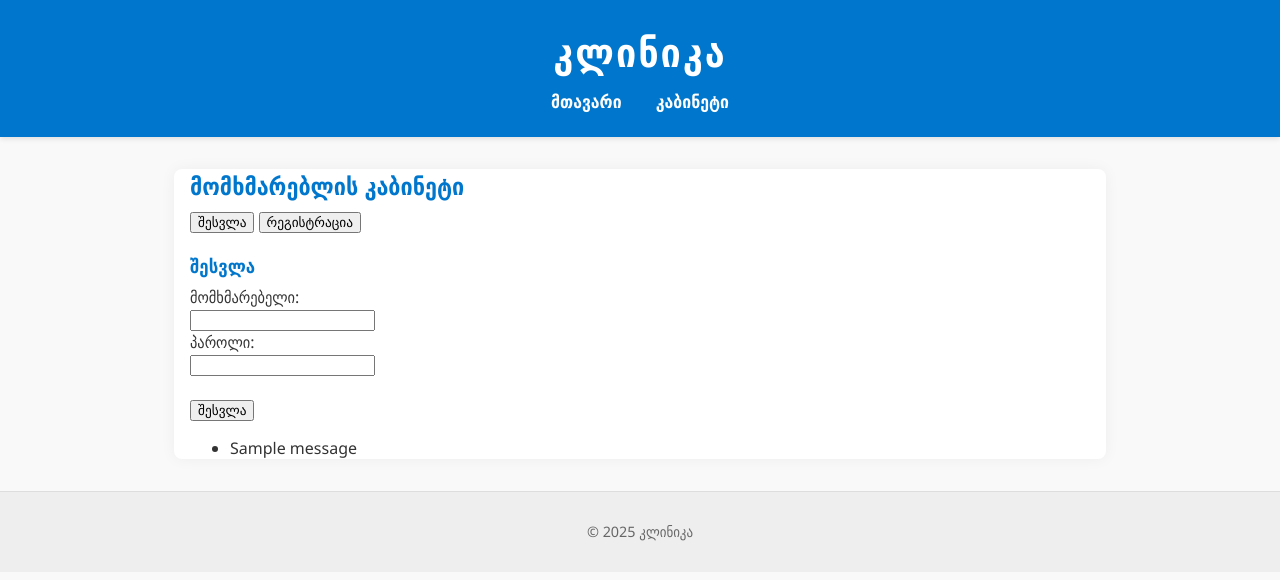
After one commit to anageguchadze/Clinic_Project_Flask, a Flask app: page /account in a window 1280 px wide. The commit adds this page. Shown: the top 580 px of the page. Run offline with Flask 3, Linux system fonts and the light colour scheme; one stand-in notice (Sample message) is shown.

Commit message:
Fixed blueprint route names and updated cabinet link in base template

```diff
--- a/app/__init__.py
+++ b/app/__init__.py
@@ -2,7 +2,7 @@ from flask import Flask
 
 def create_app():
     app = Flask(__name__)
-    app.config['SECRET_KEY'] = 'supersecretkey'  # დროებით, auth-ისთვის მოგვიანებით გამოვიყენებთ
+    app.secret_key = 'საიდუმლო_გასაღები'
 
     from .routes import main
     app.register_blueprint(main)
--- a/app/routes.py
+++ b/app/routes.py
@@ -1,7 +1,45 @@
-from flask import Blueprint, render_template
+from flask import Blueprint, render_template, request, redirect, url_for, flash, session
+from werkzeug.security import generate_password_hash, check_password_hash
 
 main = Blueprint('main', __name__)
+
+# დროებითი მომხმარებლების „ბაზა“
+users = {}
 
 @main.route('/')
 def index():
     return render_template('index.html')
+
+@main.route('/account', methods=['GET', 'POST'])
+def account():
+    if request.method == 'POST':
+        if 'login' in request.form:
+            username = request.form['username']
+            password = request.form['password']
+            user = users.get(username)
+
+            if user and check_password_hash(user['password'], password):
+                session['user'] = username
+                flash('თქვენ წარმატებით შეხვალთ სისტემაში!', 'success')
+                return redirect(url_for('main.dashboard'))
+            else:
+                flash('მომხმარებელი ან პაროლი არასწორია.', 'error')
+
+        elif 'register' in request.form:
+            username = request.form['username']
+            password = request.form['password']
+            if username in users:
+                flash('მომხმარებელი უკვე არსებობს.', 'error')
+            else:
+                users[username] = {'password': generate_password_hash(password)}
+                flash('რეგისტრაცია წარმატებით დასრულდა. ახლა შეგიძლიათ შედით.', 'success')
+                return redirect(url_for('main.account'))
+
+    return render_template('account.html')
+
+@main.route('/dashboard')
+def dashboard():
+    if 'user' not in session:
+        flash('გთხოვთ, ჯერ შედით სისტემაში.', 'error')
+        return redirect(url_for('main.account'))
+    return f"<h1>მოგესალმები, {session['user']}!</h1>"
--- /dev/null
+++ b/app/templates/account.html
@@ -0,0 +1,59 @@
+{% extends 'base.html' %}
+
+{% block title %}კაბინეტი{% endblock %}
+
+{% block content %}
+<h2>მომხმარებლის კაბინეტი</h2>
+
+<div>
+    <button onclick="showLogin()">შესვლა</button>
+    <button onclick="showRegister()">რეგისტრაცია</button>
+</div>
+
+<div id="login-form" style="display: block; margin-top: 20px;">
+    <h3>შესვლა</h3>
+    <form method="POST">
+        <input type="hidden" name="login" value="1">
+        <label for="login-username">მომხმარებელი:</label><br>
+        <input id="login-username" name="username" type="text" required><br>
+        <label for="login-password">პაროლი:</label><br>
+        <input id="login-password" name="password" type="password" required><br><br>
+        <button type="submit">შესვლა</button>
+    </form>
+</div>
+
+<div id="register-form" style="display: none; margin-top: 20px;">
+    <h3>რეგისტრაცია</h3>
+    <form method="POST">
+        <input type="hidden" name="register" value="1">
+        <label for="register-username">მომხმარებელი:</label><br>
+        <input id="register-username" name="username" type="text" required><br>
+        <label for="register-password">პაროლი:</label><br>
+        <input id="register-password" name="password" type="password" required><br><br>
+        <button type="submit">რეგისტრაცია</button>
+    </form>
+</div>
+
+<script>
+    function showLogin() {
+        document.getElementById('login-form').style.display = 'block';
+        document.getElementById('register-form').style.display = 'none';
+    }
+    function showRegister() {
+        document.getElementById('login-form').style.display = 'none';
+        document.getElementById('register-form').style.display = 'block';
+    }
+</script>
+
+<!-- Flash messages -->
+{% with messages = get_flashed_messages(with_categories=true) %}
+  {% if messages %}
+    <ul>
+      {% for category, message in messages %}
+        <li class="{{ category }}">{{ message }}</li>
+      {% endfor %}
+    </ul>
+  {% endif %}
+{% endwith %}
+
+{% endblock %}
--- a/app/templates/base.html
+++ b/app/templates/base.html
@@ -10,8 +10,7 @@
         <h1>კლინიკა</h1>
         <nav>
             <a href="/">მთავარი</a>
-            <a href="/login">შესვლა</a>
-            <a href="/register">რეგისტრაცია</a>
+            <a href="{{ url_for('main.account') }}">კაბინეტი</a>
         </nav>
     </header>
 
--- a/run.py
+++ b/run.py
@@ -2,5 +2,5 @@ from app import create_app
 
 app = create_app()
 
-if __name__ == "__main__":
+if __name__ == '__main__':
     app.run(debug=True)
```
